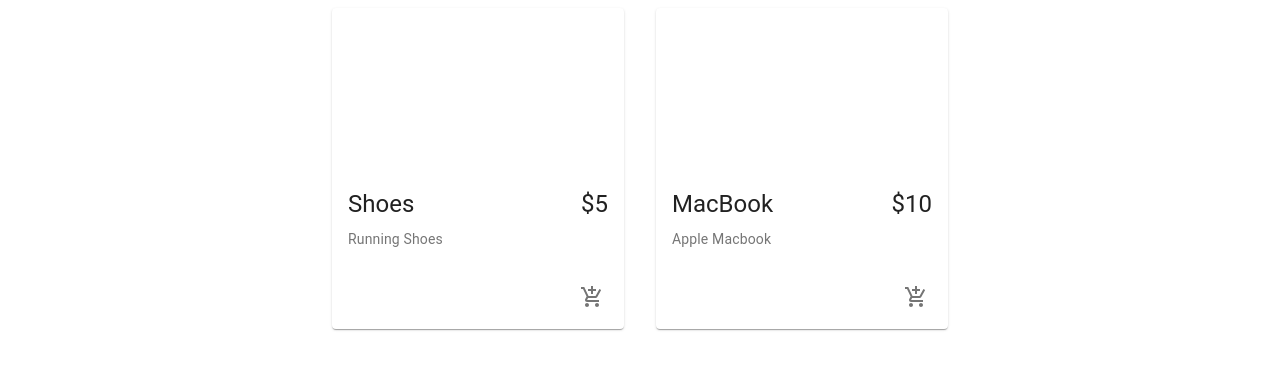
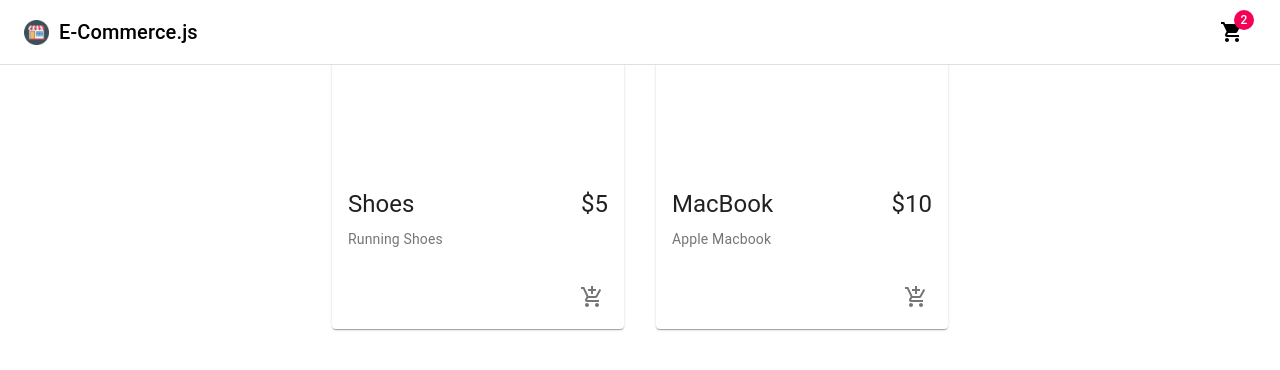
Before and after one commit to Rajput-Suraj/ecommerce, a React (Create React App) app: page / in a window 1280 px wide. Shown: the top 370 px of the page. Built offline with nearby package versions, Linux system fonts and the light colour scheme.

Commit message:
Created and styled navbar of the application.

```diff
--- a/src/App.js
+++ b/src/App.js
@@ -1,9 +1,11 @@
 import React from "react";
-import Products from "./components/Products/Products";
+
+import { Navbar, Products } from "./components";
 
 function App() {
     return (
         <div>
+            <Navbar />
             <Products />
         </div>
     );
--- /dev/null
+++ b/src/components/Navbar/Navbar.js
@@ -0,0 +1,54 @@
+import React from "react";
+
+import {
+    AppBar,
+    Badge,
+    IconButton,
+    Menu,
+    MenuItem,
+    Toolbar,
+    Typography,
+} from "@material-ui/core";
+import { ShoppingCart } from "@material-ui/icons";
+import useStyles from "./styles";
+
+import Logo from "../../assets/commerce.png";
+
+const Navbar = () => {
+    const classes = useStyles();
+
+    return (
+        <>
+            <AppBar position="fixed" className={classes.appBar} color="inherit">
+                <Toolbar>
+                    <Typography
+                        variant="h6"
+                        className={classes.title}
+                        color="inherit"
+                    >
+                        <img
+                            src={Logo}
+                            alt="E-Commerce"
+                            height="25px"
+                            className={classes.image}
+                        />
+                        E-Commerce.js
+                    </Typography>
+                    <div className={classes.grow} />
+                    <div className={classes.button}>
+                        <IconButton
+                            aria-label="Show cart items"
+                            color="inherit"
+                        >
+                            <Badge badgeContent={2} color="secondary">
+                                <ShoppingCart />
+                            </Badge>
+                        </IconButton>
+                    </div>
+                </Toolbar>
+            </AppBar>
+        </>
+    );
+};
+
+export default Navbar;
--- /dev/null
+++ b/src/components/Navbar/styles.js
@@ -0,0 +1,68 @@
+import { makeStyles, fade } from "@material-ui/core/styles";
+
+const drawerWidth = 0;
+
+export default makeStyles((theme) => ({
+    appBar: {
+        boxShadow: "none",
+        borderBottom: "1px solid rgba(0, 0, 0, 0.12)",
+        [theme.breakpoints.up("sm")]: {
+            width: `calc(100% - ${drawerWidth}px)`,
+            marginLeft: drawerWidth,
+        },
+    },
+    title: {
+        flexGrow: 1,
+        alignItems: "center",
+        display: "flex",
+        textDecoration: "none",
+    },
+    image: {
+        marginRight: "10px",
+    },
+    menuButton: {
+        marginRight: theme.spacing(2),
+        [theme.breakpoints.up("sm")]: {
+            display: "none",
+        },
+    },
+    grow: {
+        flexGrow: 1,
+    },
+    search: {
+        position: "relative",
+        borderRadius: theme.shape.borderRadius,
+        backgroundColor: fade(theme.palette.common.white, 0.15),
+        "&:hover": {
+            backgroundColor: fade(theme.palette.common.white, 0.25),
+        },
+        marginRight: theme.spacing(2),
+        marginLeft: 0,
+        width: "100%",
+        [theme.breakpoints.up("sm")]: {
+            width: "auto",
+        },
+    },
+    searchIcon: {
+        padding: theme.spacing(0, 2),
+        height: "100%",
+        position: "absolute",
+        pointerEvents: "none",
+        display: "flex",
+        alignItems: "center",
+        justifyContent: "center",
+    },
+    inputRoot: {
+        color: "inherit",
+    },
+    inputInput: {
+        padding: theme.spacing(1, 1, 1, 0),
+        // vertical padding + font size from searchIcon
+        paddingLeft: `calc(1em + ${theme.spacing(4)}px)`,
+        transition: theme.transitions.create("width"),
+        width: "100%",
+        [theme.breakpoints.up("md")]: {
+            width: "20ch",
+        },
+    },
+}));
--- /dev/null
+++ b/src/components/index.js
@@ -0,0 +1,2 @@
+export { default as Navbar } from "./Navbar/Navbar";
+export { default as Products } from "./Products/Products";
```
Also changed, not shown: src/assets/commerce.png (added), 1 other file (tests, documents, lock files or other folders).
